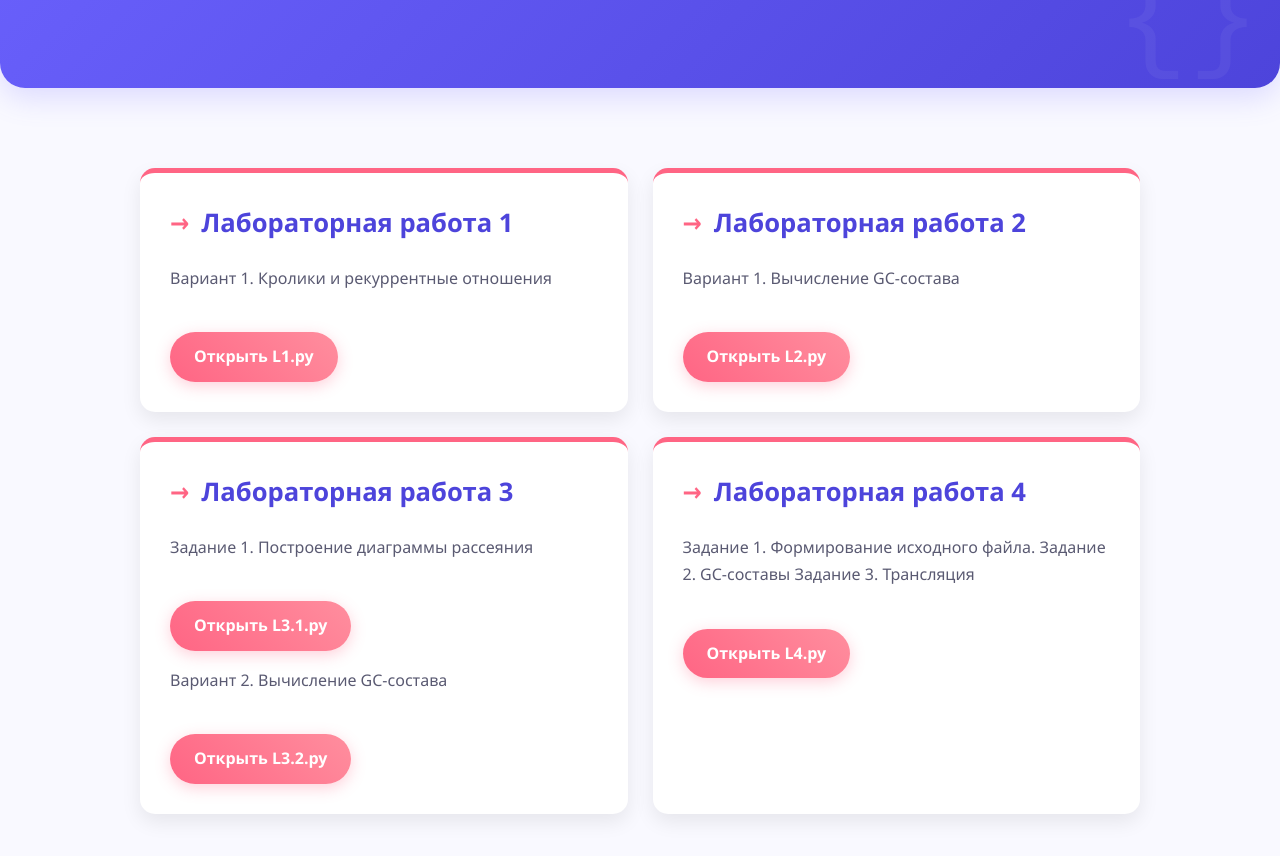
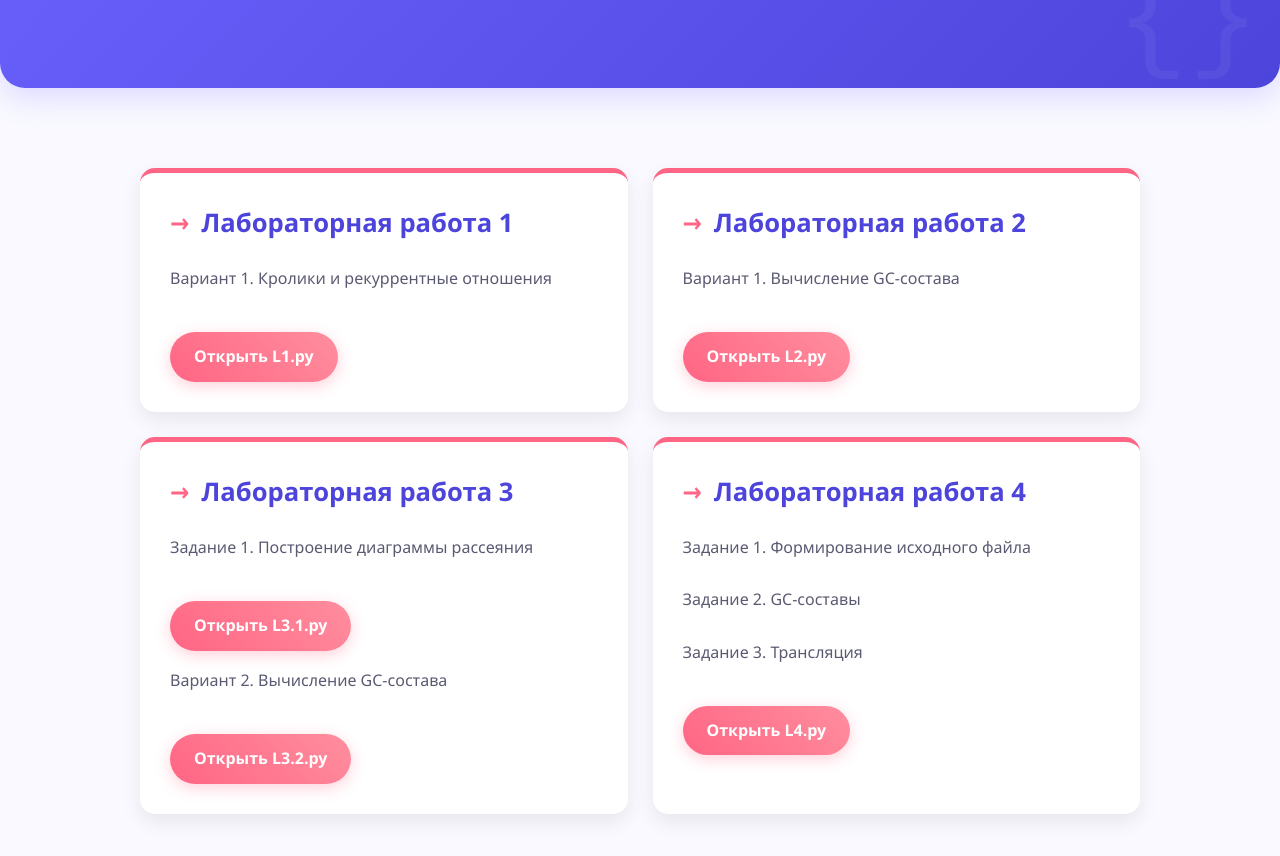
Before and after one commit to KlimAaaaaa/KlimAaaaaa.github.io, a plain HTML site: page index.html in a window 1280 px wide. Shown: the part 226-1082 px from the top of the page. Drawn offline with Linux system fonts and the light colour scheme.

Commit message:
Update index.html

```diff
--- a/index.html
+++ b/index.html
@@ -225,10 +225,9 @@
             </div>
             <div class="lab-card">
                 <h2 class="lab-title">Лабораторная работа 4 </h2>
-                <p>Задание 1. Формирование исходного файла.
-                Задание 2. GC-составы
-                Задание 3. Трансляция
-</p>
+                <p>Задание 1. Формирование исходного файла</p>
+                <p>Задание 2. GC-составы</p>
+                <p>Задание 3. Трансляция</p>
                 <a href="https://github.com/KlimAaaaaa/KlimAaaaaa.github.io/blob/main/L4.py" class="lab-link" target="_blank"  >Открыть L4.py</a>
             </div>
         </div>
```
